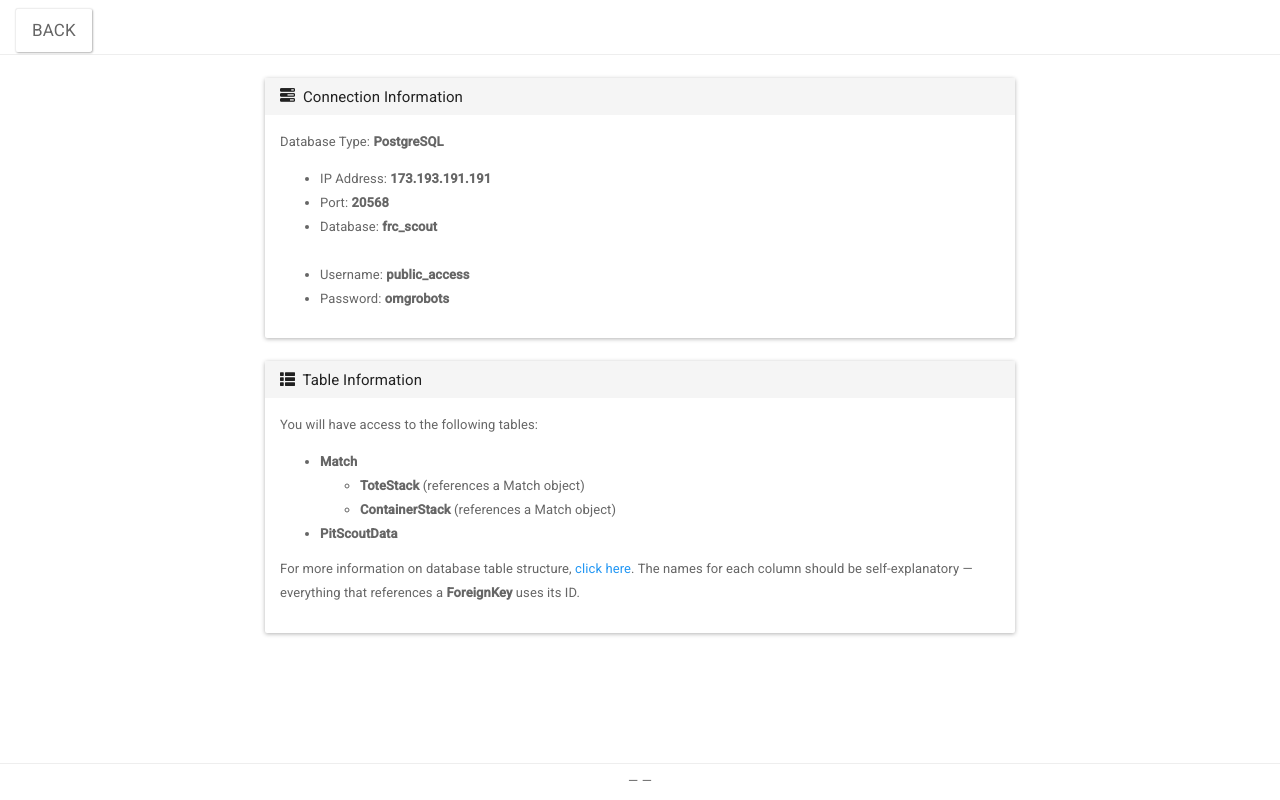
After one commit to FIRST-4030/frc-scout, a Django app: template frc_scout/templates/frc_scout/results/connect_to_database.html in a window 1280 px wide. The commit adds this page. Run offline with Django 3.2, Linux system fonts and the light colour scheme; the template is opened without the code that fills it, so the values that code supplies are empty; some libraries are stand-ins or nearby versions.

Commit message:
Added database connection information

```diff
--- a/frc_scout/templates/frc_scout/index.html
+++ b/frc_scout/templates/frc_scout/index.html
@@ -33,6 +33,7 @@
                 <span class="section-header-text">Results</span>
             </div>
             <a class="btn btn-primary btn-super" href="#">View Team Averages</a>
+            <a class="btn btn-primary btn-super" href="{% url 'frc_scout:database_instructions' %}">connect to database</a>
         </div>
         {% if user.userprofile.team_manager %}
             <div class="col-md-10 col-md-offset-1">
--- /dev/null
+++ b/frc_scout/templates/frc_scout/results/connect_to_database.html
@@ -0,0 +1,53 @@
+{% extends 'frc_scout/base.html' %}
+
+{% block title %}FRC Scout - Home{% endblock %}
+
+{% load staticfiles %}
+
+{% block nav %}{% include 'frc_scout/nav.html' %}{% endblock %}
+
+{% block main_content %}
+    <div class="row">
+        <div class="col-md-8 col-md-offset-2">
+            <div class="panel panel-default">
+                <div class="panel-heading">
+                    <h3 class="panel-title"><span class="glyphicon glyphicon-tasks"></span>&nbsp; Connection Information</h3>
+                </div>
+                <div class="panel-body">
+                    <p>Database Type: <strong>PostgreSQL</strong></p>
+                    <ul>
+                        <li>IP Address: <strong>173.193.191.191</strong></li>
+                        <li>Port: <strong>20568</strong></li>
+                        <li>Database: <strong>frc_scout</strong></li>
+                        <br>
+                        <li>Username: <strong>public_access</strong></li>
+                        <li>Password: <strong>omgrobots</strong></li>
+                    </ul>
+                </div>
+            </div>
+            <div class="panel panel-default">
+                <div class="panel-heading">
+                    <h3 class="panel-title"><span class="glyphicon glyphicon-th-list"></span>&nbsp; Table Information</h3>
+                </div>
+                <div class="panel-body">
+                    <p>You will have access to the following tables:</p>
+                    <ul>
+                        <li><strong>Match</strong></li>
+                        <ul>
+                            <li><strong>ToteStack</strong> (references a Match object)</li>
+                            <li><strong>ContainerStack</strong> (references a Match object)</li>
+                        </ul>
+                        <li><strong>PitScoutData</strong></li>
+                    </ul>
+                    <p>
+                        For more information on database table structure, <a target="_blank" href="https://github.com/FIRST-4030/frc-scout-2015/blob/master/frc_scout/models.py">click here</a>.
+                        The names for each column should be self-explanatory &mdash; everything that references a <strong>ForeignKey</strong> uses its ID.
+                    </p>
+                </div>
+            </div>
+        </div>
+    </div>
+{% endblock %}
+
+
+{% block footer %}{% include 'frc_scout/footer.html' %}{% endblock %}
--- a/frc_scout/views/__init__.py
+++ b/frc_scout/views/__init__.py
@@ -5,3 +5,4 @@ from .ajax_views import *
 from .team_management_views import *
 from .account_views import *
 from .scouting_views import *
+from .results_views import *
```
Also changed, not shown: frc_scout/urls.py (+7 -1 lines), frc_scout/views/results_views.py (added, +11 -0 lines).
